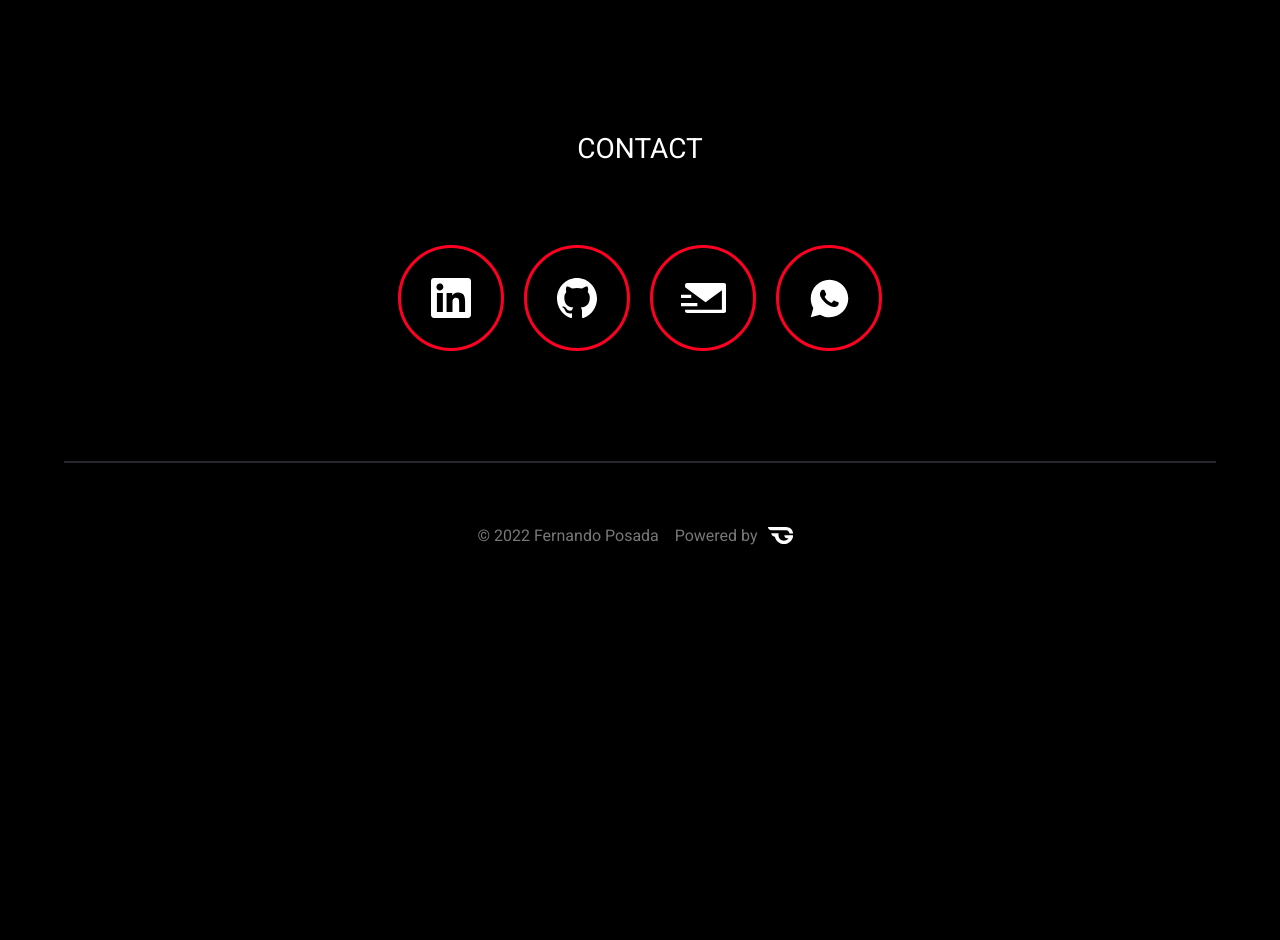
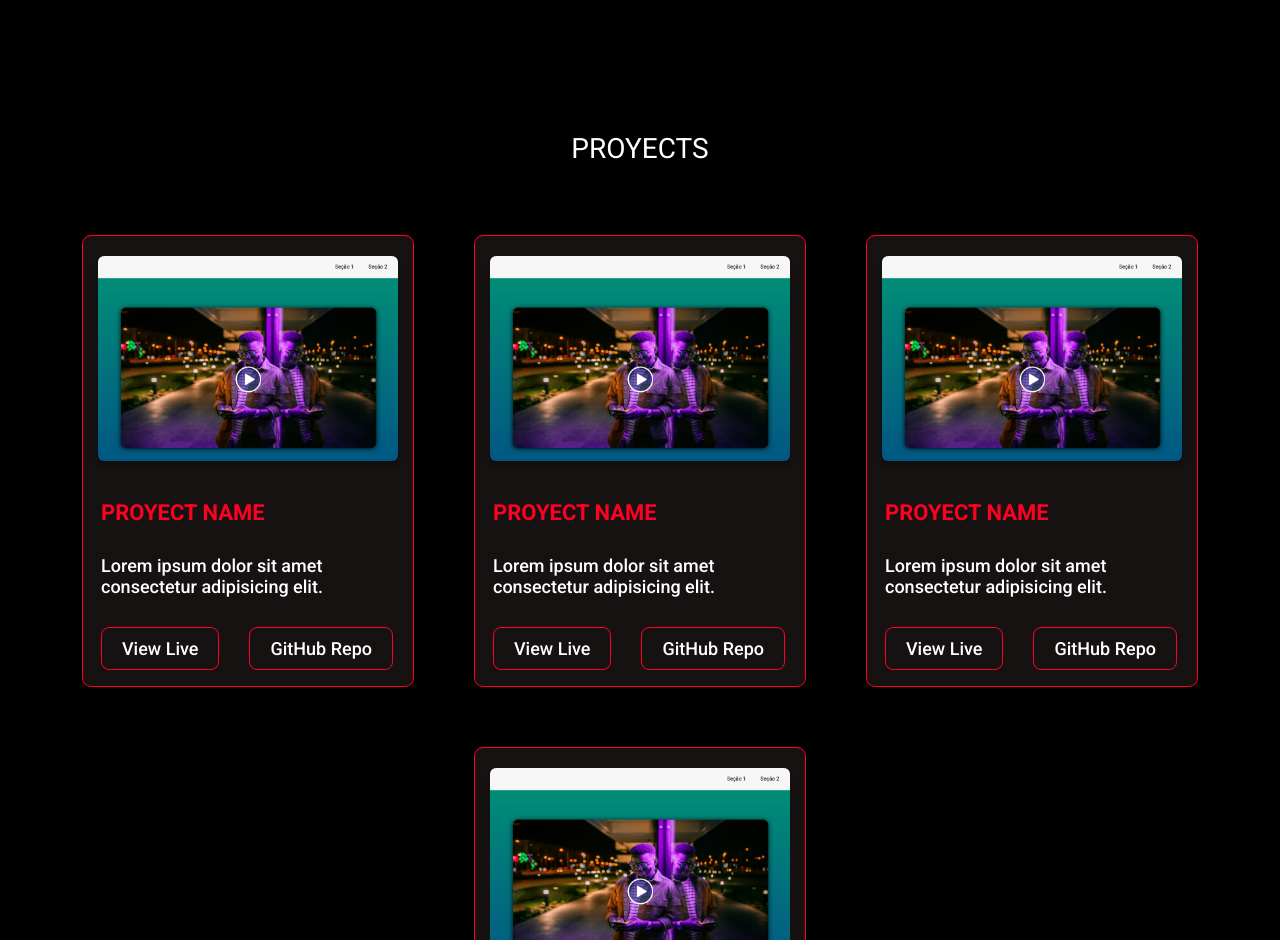
Before and after one commit to jfposada79/portafolio, a website: page index.html in a window 1280 px wide. Shown: the part 1860-2800 px from the top of the page. Before the commit the page ends 2468 px from the top, so only its background shows below. Drawn offline with nearby package versions, Linux system fonts and the light colour scheme.

Commit message:
proyect section

```diff
--- a/index.html
+++ b/index.html
@@ -89,6 +89,58 @@
             </div>
         </div>
     </section>
+    <section >
+        <div class="container">
+            <div class="title">PROYECTS</div>
+            <div class="container-proyects">
+                <div class="card-proyect">
+                    <img src="images/brand.png" alt="" >
+                    <div class="proyect-info">
+                        <h4>PROYECT NAME</h4>
+                        <p>Lorem ipsum dolor sit amet consectetur adipisicing elit. </p>
+                        <div class="btns-proyect">
+                            <a class="view-live" href="#" target="_blank">View Live</a>
+                            <a href="#" class="github-repo" target="_blank">GitHub Repo</a>
+                        </div>
+                    </div>
+                </div>
+                <div class="card-proyect">
+                    <img src="images/brand.png" alt="" >
+                    <div class="proyect-info">
+                        <h4>PROYECT NAME</h4>
+                        <p>Lorem ipsum dolor sit amet consectetur adipisicing elit. </p>
+                        <div class="btns-proyect">
+                            <a class="view-live" href="#" target="_blank">View Live</a>
+                            <a href="#" class="github-repo" target="_blank">GitHub Repo</a>
+                        </div>
+                    </div>
+                </div>
+                <div class="card-proyect">
+                    <img src="images/brand.png" alt="" >
+                    <div class="proyect-info">
+                        <h4>PROYECT NAME</h4>
+                        <p>Lorem ipsum dolor sit amet consectetur adipisicing elit. </p>
+                        <div class="btns-proyect">
+                            <a class="view-live" href="#" target="_blank">View Live</a>
+                            <a href="#" class="github-repo" target="_blank">GitHub Repo</a>
+                        </div>
+                    </div>
+                </div>
+                <div class="card-proyect">
+                    <img src="images/brand.png" alt="" >
+                    <div class="proyect-info">
+                        <h4>PROYECT NAME</h4>
+                        <p>Lorem ipsum dolor sit amet consectetur adipisicing elit. </p>
+                        <div class="btns-proyect">
+                            <a class="view-live" href="#" target="_blank">View Live</a>
+                            <a href="#" class="github-repo" target="_blank">GitHub Repo</a>
+                        </div>
+                    </div>
+                </div>
+            </div>
+        </div>
+
+    </section>
     <section>
         <div class="container">
             <div class="title" data-aos="fade-up" data-aos-delay="500" data-aos-duration="3000">CONTACT</div>
--- a/sass/main.scss
+++ b/sass/main.scss
@@ -227,6 +227,93 @@ section {
 }
 
 }
+
+// Section proyects
+
+.container-proyects {
+    display: flex;
+    justify-content: center;
+    flex-wrap: wrap;
+    gap: 60px;
+}
+
+.card-proyect {
+    display: flex;
+    flex-direction: column;
+    align-items: center;
+    padding: 20px 15px;
+    width: 300px;
+    height: 410px;
+    border-radius: 9px;
+    border: 1px solid $color-titles;
+    background-color: #1e1818c7;
+    color: $color-text;
+    text-decoration: none;
+}
+.card-proyect img {
+        background-size: cover;
+        background-repeat: no-repeat;
+        max-width: 100%;
+        min-height: 50%;
+        object-fit: cover;
+        border-radius: 6px;
+        box-shadow: 0px 4px 4px rgba(0, 0, 0, 0.25);
+    }
+.proyect-info {
+    padding: 10px 5px 0 3px;
+
+    h4 {
+        font-size: 22px;
+        font-weight: 700;
+        color: $color-titles;
+    }
+
+    p {
+        margin-top: 20px;
+        font-size: 18px;
+        font-weight: 500;
+    }
+
+    .btns-proyect {
+        display: flex;
+        width: 100%;
+        justify-content: space-between;
+        margin: 20px 0;
+
+        a {
+            padding: 10px 20px;
+            margin-top: 10px;
+            outline: none;
+            font-size: 18px;
+            font-weight: 500;
+            border-radius: 8px;
+            text-decoration: none;
+
+        }
+
+        a:hover {
+            background-color: $color-titles;
+        }
+
+        .view-live {
+            background-color: transparent;
+            border: 1px solid $color-titles;
+            color: $color-text;
+        }
+
+        .github-repo {
+            background-color: transparent;
+            border: 1px solid $color-titles;
+            color: $color-text
+        }
+    }
+
+}
+
+
+
+
+
 section {
 .contact {
     display: flex;
@@ -251,6 +338,8 @@ section {
     }
 }
 }
+
+
 
 .footer-line {
     width: 90%;
```
Also changed, not shown: css/style.css, images/brand.png (added).
